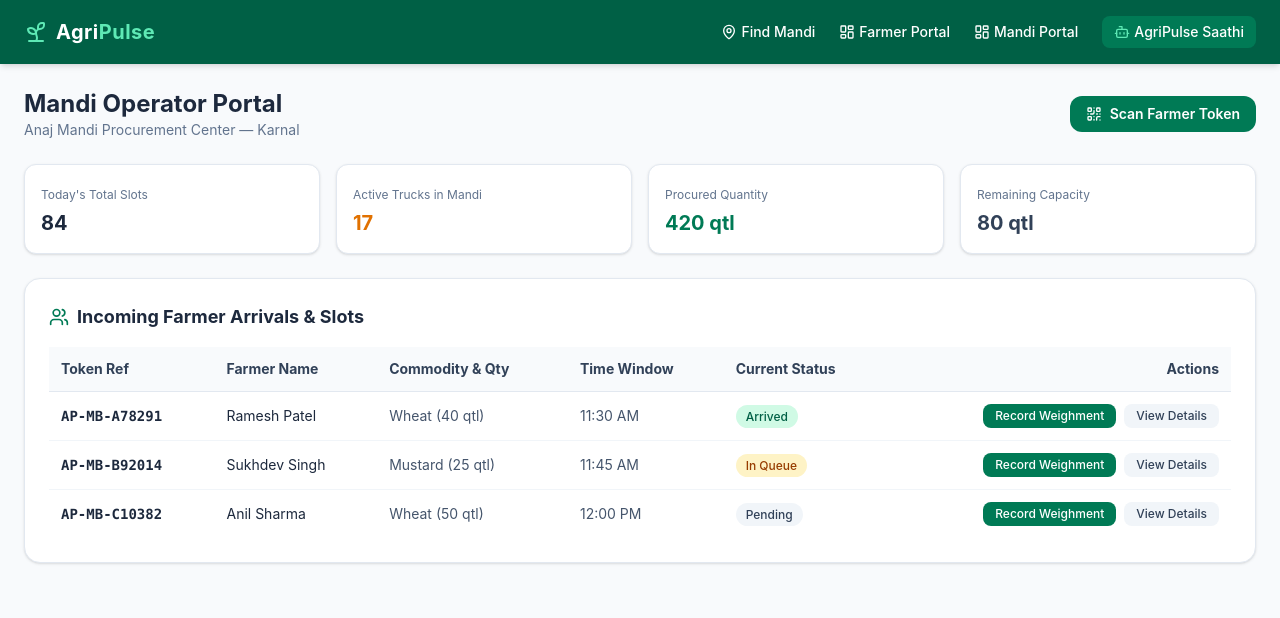
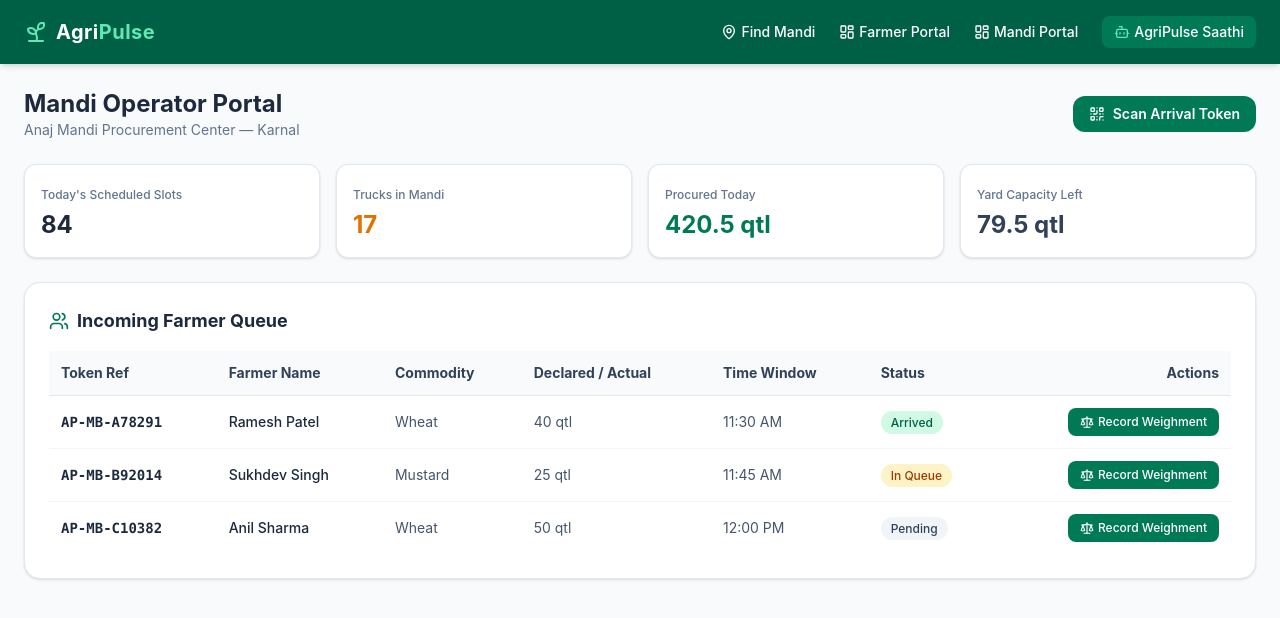
Before and after one commit to himani931/AgriPulse, a React (Vite) app in the folder client/: page /mandi/dashboard in a window 1280 px wide. Shown: the top 618 px of the page. Built offline with nearby package versions, Linux system fonts and the light colour scheme.

Commit message:
Mandi Dashboard

```diff
--- a/client/src/pages/MandiDashboard.jsx
+++ b/client/src/pages/MandiDashboard.jsx
@@ -1,53 +1,131 @@
-import React, { useState } from 'react';
-import Navbar from '../components/Navbar';
-import { Check, X, QrCode, Scale, Users, Layers } from 'lucide-react';
+import React, { useState } from "react";
+import Navbar from "../components/Navbar";
+import axios from "axios";
+import {
+  QrCode,
+  Scale,
+  Users,
+  CheckCircle2,
+  AlertTriangle,
+  X,
+} from "lucide-react";
 
 export default function MandiDashboard() {
   const [requests, setRequests] = useState([
-    { id: "AP-MB-A78291", farmer: "Ramesh Patel", commodity: "Wheat", qty: "40 qtl", time: "11:30 AM", status: "Arrived" },
-    { id: "AP-MB-B92014", farmer: "Sukhdev Singh", commodity: "Mustard", qty: "25 qtl", time: "11:45 AM", status: "In Queue" },
-    { id: "AP-MB-C10382", farmer: "Anil Sharma", commodity: "Wheat", qty: "50 qtl", time: "12:00 PM", status: "Pending" }
+    {
+      id: "AP-MB-A78291",
+      farmer: "Ramesh Patel",
+      commodity: "Wheat",
+      declaredQty: 40.0,
+      actualQty: 0,
+      time: "11:30 AM",
+      status: "Arrived",
+      grade: "",
+    },
+    {
+      id: "AP-MB-B92014",
+      farmer: "Sukhdev Singh",
+      commodity: "Mustard",
+      declaredQty: 25.0,
+      actualQty: 0,
+      time: "11:45 AM",
+      status: "In Queue",
+      grade: "",
+    },
+    {
+      id: "AP-MB-C10382",
+      farmer: "Anil Sharma",
+      commodity: "Wheat",
+      declaredQty: 50.0,
+      actualQty: 0,
+      time: "12:00 PM",
+      status: "Pending",
+      grade: "",
+    },
   ]);
+
+  const [activeModalItem, setActiveModalItem] = useState(null);
+  const [scaleReading, setScaleReading] = useState("");
+  const [moistureContent, setMoistureContent] = useState("");
+  const [grade, setGrade] = useState("Grade A");
+
+  const openWeighmentModal = (item) => {
+    setActiveModalItem(item);
+    setScaleReading(item.declaredQty);
+    setMoistureContent("11.5");
+  };
+
+  const handleSaveWeighment = (e) => {
+    e.preventDefault();
+    const updated = requests.map((item) => {
+      if (item.id === activeModalItem.id) {
+        return {
+          ...item,
+          actualQty: parseFloat(scaleReading),
+          grade: `${grade} (${moistureContent}% moist)`,
+          status: "Weighment Done",
+        };
+      }
+      return item;
+    });
+
+    setRequests(updated);
+    setActiveModalItem(null);
+  };
 
   return (
     <div className="min-h-screen bg-slate-50">
       <Navbar />
       <div className="max-w-7xl mx-auto p-6 space-y-6">
-
-        {/* Mandi Metrics */}
+        {/* Header */}
         <div className="flex justify-between items-center">
           <div>
-            <h1 className="text-2xl font-bold text-slate-800">Mandi Operator Portal</h1>
-            <p className="text-sm text-slate-500">Anaj Mandi Procurement Center — Karnal</p>
+            <h1 className="text-2xl font-bold text-slate-800">
+              Mandi Operator Portal
+            </h1>
+            <p className="text-sm text-slate-500">
+              Anaj Mandi Procurement Center — Karnal
+            </p>
           </div>
-          <button className="bg-emerald-700 text-white px-4 py-2 rounded-xl text-sm font-semibold flex items-center gap-2 hover:bg-emerald-800">
-            <QrCode className="w-4 h-4" /> Scan Farmer Token
+          <button className="bg-emerald-700 hover:bg-emerald-800 text-white px-4 py-2 rounded-xl text-sm font-semibold flex items-center gap-2 transition">
+            <QrCode className="w-4 h-4" /> Scan Arrival Token
           </button>
         </div>
 
+        {/* Metrics Grid */}
         <div className="grid grid-cols-2 md:grid-cols-4 gap-4">
           <div className="bg-white p-4 rounded-xl border border-slate-200 shadow-sm">
-            <span className="text-xs text-slate-500">Today's Total Slots</span>
-            <p className="text-xl font-bold text-slate-800 mt-1">84</p>
+            <span className="text-xs text-slate-500 font-medium">
+              Today's Scheduled Slots
+            </span>
+            <p className="text-2xl font-bold text-slate-800 mt-1">84</p>
           </div>
           <div className="bg-white p-4 rounded-xl border border-slate-200 shadow-sm">
-            <span className="text-xs text-slate-500">Active Trucks in Mandi</span>
-            <p className="text-xl font-bold text-amber-600 mt-1">17</p>
+            <span className="text-xs text-slate-500 font-medium">
+              Trucks in Mandi
+            </span>
+            <p className="text-2xl font-bold text-amber-600 mt-1">17</p>
           </div>
           <div className="bg-white p-4 rounded-xl border border-slate-200 shadow-sm">
-            <span className="text-xs text-slate-500">Procured Quantity</span>
-            <p className="text-xl font-bold text-emerald-700 mt-1">420 qtl</p>
+            <span className="text-xs text-slate-500 font-medium">
+              Procured Today
+            </span>
+            <p className="text-2xl font-bold text-emerald-700 mt-1">
+              420.5 qtl
+            </p>
           </div>
           <div className="bg-white p-4 rounded-xl border border-slate-200 shadow-sm">
-            <span className="text-xs text-slate-500">Remaining Capacity</span>
-            <p className="text-xl font-bold text-slate-700 mt-1">80 qtl</p>
+            <span className="text-xs text-slate-500 font-medium">
+              Yard Capacity Left
+            </span>
+            <p className="text-2xl font-bold text-slate-700 mt-1">79.5 qtl</p>
           </div>
         </div>
 
         {/* Live Slot Queue Table */}
         <div className="bg-white rounded-2xl border border-slate-200 shadow-sm p-6 space-y-4">
           <h2 className="text-lg font-bold text-slate-800 flex items-center gap-2">
-            <Users className="w-5 h-5 text-emerald-700" /> Incoming Farmer Arrivals & Slots
+            <Users className="w-5 h-5 text-emerald-700" /> Incoming Farmer Queue
           </h2>
 
           <div className="overflow-x-auto">
@@ -56,34 +134,61 @@ export default function MandiDashboard() {
                 <tr>
                   <th className="p-3">Token Ref</th>
                   <th className="p-3">Farmer Name</th>
-                  <th className="p-3">Commodity & Qty</th>
+                  <th className="p-3">Commodity</th>
+                  <th className="p-3">Declared / Actual</th>
                   <th className="p-3">Time Window</th>
-                  <th className="p-3">Current Status</th>
+                  <th className="p-3">Status</th>
                   <th className="p-3 text-right">Actions</th>
                 </tr>
               </thead>
               <tbody className="divide-y divide-slate-100">
                 {requests.map((row) => (
                   <tr key={row.id} className="hover:bg-slate-50/80 transition">
-                    <td className="p-3 font-mono font-semibold text-slate-800">{row.id}</td>
-                    <td className="p-3 text-slate-800">{row.farmer}</td>
-                    <td className="p-3">{row.commodity} ({row.qty})</td>
+                    <td className="p-3 font-mono font-semibold text-slate-800">
+                      {row.id}
+                    </td>
+                    <td className="p-3 text-slate-800 font-medium">
+                      {row.farmer}
+                    </td>
+                    <td className="p-3">{row.commodity}</td>
+                    <td className="p-3">
+                      {row.declaredQty} qtl
+                      {row.actualQty > 0 && (
+                        <span className="text-emerald-700 font-bold">
+                          {" "}
+                          → {row.actualQty} qtl
+                        </span>
+                      )}
+                    </td>
                     <td className="p-3">{row.time}</td>
                     <td className="p-3">
-                      <span className={`px-2.5 py-1 text-xs rounded-full font-medium ${
-                        row.status === 'Arrived' ? 'bg-emerald-100 text-emerald-800' :
-                        row.status === 'In Queue' ? 'bg-amber-100 text-amber-800' : 'bg-slate-100 text-slate-700'
-                      }`}>
+                      <span
+                        className={`px-2.5 py-1 text-xs rounded-full font-medium ${
+                          row.status === "Weighment Done"
+                            ? "bg-blue-100 text-blue-800"
+                            : row.status === "Arrived"
+                              ? "bg-emerald-100 text-emerald-800"
+                              : row.status === "In Queue"
+                                ? "bg-amber-100 text-amber-800"
+                                : "bg-slate-100 text-slate-700"
+                        }`}
+                      >
                         {row.status}
                       </span>
                     </td>
-                    <td className="p-3 text-right space-x-2">
-                      <button className="px-3 py-1 text-xs bg-emerald-700 hover:bg-emerald-800 text-white rounded-lg transition font-medium">
-                        Record Weighment
-                      </button>
-                      <button className="px-3 py-1 text-xs bg-slate-100 hover:bg-slate-200 text-slate-700 rounded-lg transition font-medium">
-                        View Details
-                      </button>
+                    <td className="p-3 text-right">
+                      {row.status !== "Weighment Done" ? (
+                        <button
+                          onClick={() => openWeighmentModal(row)}
+                          className="px-3 py-1.5 text-xs bg-emerald-700 hover:bg-emerald-800 text-white rounded-lg transition font-medium flex items-center gap-1 ml-auto"
+                        >
+                          <Scale className="w-3.5 h-3.5" /> Record Weighment
+                        </button>
+                      ) : (
+                        <span className="text-xs font-semibold text-emerald-700 inline-flex items-center gap-1">
+                          <CheckCircle2 className="w-3.5 h-3.5" /> Verified
+                        </span>
+                      )}
                     </td>
                   </tr>
                 ))}
@@ -91,8 +196,107 @@ export default function MandiDashboard() {
             </table>
           </div>
         </div>
+      </div>
 
-      </div>
+      {/* Weighment & Quality Assessment Modal */}
+      {activeModalItem && (
+        <div className="fixed inset-0 bg-black/40 backdrop-blur-sm flex items-center justify-center p-4 z-50">
+          <div className="bg-white rounded-2xl shadow-xl border border-slate-200 w-full max-w-md p-6 space-y-4">
+            <div className="flex justify-between items-center border-b pb-3">
+              <div>
+                <h3 className="font-bold text-slate-800">
+                  Weighbridge Scale Verification
+                </h3>
+                <p className="text-xs text-slate-500">
+                  Token: {activeModalItem.id} ({activeModalItem.farmer})
+                </p>
+              </div>
+              <button
+                onClick={() => setActiveModalItem(null)}
+                className="text-slate-400 hover:text-slate-600"
+              >
+                <X className="w-5 h-5" />
+              </button>
+            </div>
+
+            <form onSubmit={handleSaveWeighment} className="space-y-4 text-sm">
+              <div>
+                <label className="block text-slate-700 font-medium">
+                  Certified Scale Weight (Quintals)
+                </label>
+                <input
+                  type="number"
+                  step="0.1"
+                  required
+                  value={scaleReading}
+                  onChange={(e) => setScaleReading(e.target.value)}
+                  className="mt-1 w-full border border-slate-300 rounded-lg p-2.5 font-bold text-slate-800 focus:outline-none focus:ring-2 focus:ring-emerald-600"
+                />
+                <span className="text-xs text-slate-400">
+                  Declared weight by farmer: {activeModalItem.declaredQty} qtl
+                </span>
+              </div>
+
+              <div className="grid grid-cols-2 gap-3">
+                <div>
+                  <label className="block text-slate-700 font-medium">
+                    Quality Grade
+                  </label>
+                  <select
+                    value={grade}
+                    onChange={(e) => setGrade(e.target.value)}
+                    className="mt-1 w-full border border-slate-300 rounded-lg p-2 focus:outline-none focus:ring-2 focus:ring-emerald-600"
+                  >
+                    <option value="Grade A">Grade A (Standard)</option>
+                    <option value="Grade B">Grade B (Minor Dockage)</option>
+                    <option value="Grade C">Grade C (Sub-standard)</option>
+                  </select>
+                </div>
+                <div>
+                  <label className="block text-slate-700 font-medium">
+                    Moisture (%)
+                  </label>
+                  <input
+                    type="number"
+                    step="0.1"
+                    value={moistureContent}
+                    onChange={(e) => setMoistureContent(e.target.value)}
+                    className="mt-1 w-full border border-slate-300 rounded-lg p-2 focus:outline-none focus:ring-2 focus:ring-emerald-600"
+                  />
+                </div>
+              </div>
+
+              <div className="p-3 bg-emerald-50 rounded-xl border border-emerald-200 text-xs space-y-1">
+                <div className="flex justify-between font-semibold text-emerald-900">
+                  <span>Calculated MSP Payout:</span>
+                  <span>
+                    ₹{((parseFloat(scaleReading) || 0) * 2585).toLocaleString()}
+                  </span>
+                </div>
+                <p className="text-emerald-700">
+                  Official Rate: ₹2,585/qtl (Direct Bank Transfer via PFMS)
+                </p>
+              </div>
+
+              <div className="flex gap-2 pt-2">
+                <button
+                  type="button"
+                  onClick={() => setActiveModalItem(null)}
+                  className="w-1/2 py-2.5 rounded-lg border border-slate-300 text-slate-600 hover:bg-slate-50 transition font-medium"
+                >
+                  Cancel
+                </button>
+                <button
+                  type="submit"
+                  className="w-1/2 py-2.5 rounded-lg bg-emerald-700 hover:bg-emerald-800 text-white transition font-medium"
+                >
+                  Approve & Sign
+                </button>
+              </div>
+            </form>
+          </div>
+        </div>
+      )}
     </div>
   );
 }
```
